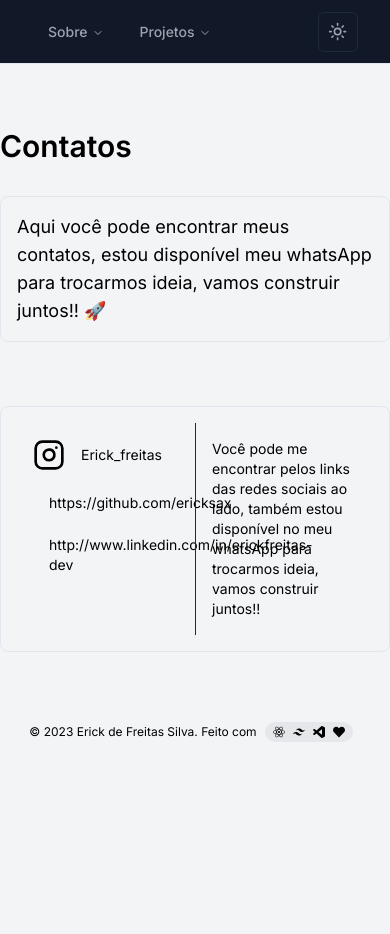
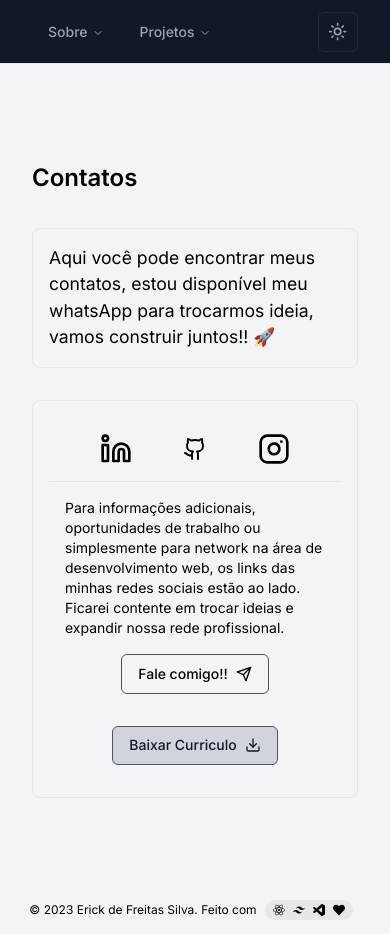
Before and after one commit to ericksax/portfolio2.0, a Next.js app: page /contacts in a window 390 px wide. Before the commit the page ends 844 px from the top, so only its background shows below. Built offline with nearby package versions, Linux system fonts and the light colour scheme.

Commit message:
feat: add responsive layout

```diff
--- a/app/about/page.tsx
+++ b/app/about/page.tsx
@@ -1,13 +1,15 @@
+import { Wrapper } from "@/components/wrapper";
 import { GithubIcon, Instagram, Linkedin, Send } from "lucide-react";
 
 const Sobre = () => {
   return (
+    <Wrapper>
     <section className="max-w-4xl mx-auto text-xl mt-16 text-justify ">
-      <h1 className="text-3xl text-foreground font-semibold mb-8">
+      <h1 className="text-headingClamp2 text-foreground font-semibold mb-8">
         Sobre mim<span className="float-right text-[22px]"> 👨‍⚕️ -{">"} 👨‍💻 </span>{" "}
       </h1>
 
-      <div className="mt-8 text-foreground text-md space-y-4 border border-border rounded-lg p-8">
+      <div className="mt-8 text-foreground text-articleClamp space-y-4 border border-border rounded-lg p-8">
         <p className="ident-8 text-balance">
           <span className="pl-8">
             Sempre estou ligado nas novidades em tecnologia, é o que me motiva!
@@ -44,6 +46,7 @@ const Sobre = () => {
         </p>
       </div>
     </section>
+    </Wrapper>
   );
 };
 export default Sobre;
--- a/app/contacts/page.tsx
+++ b/app/contacts/page.tsx
@@ -1,41 +1,73 @@
-import { GithubIcon, Instagram, Linkedin } from "lucide-react";
+import { DefaultButton } from "@/components/defaultButton";
+import { Button } from "@/components/ui/button";
+import { Wrapper } from "@/components/wrapper";
+import Link from "next/link";
+import { DownloadIcon, GithubIcon, Instagram, Linkedin, Send } from "lucide-react";
 
 const Contacts = () => {
   return (
+<Wrapper>
     <section className="max-w-4xl mx-auto">
-      <h1 className="text-3xl text-foreground font-semibold mb-8 mt-16">
+      <h1 className="text-headingClamp2 text-foreground font-semibold mb-8 mt-16">
         Contatos
       </h1>
       <header className="border border-border rounded-lg p-4 mt-8">
-        <article className="text-foreground text-lg">
+        <article className="text-foreground text-articleClamp">
           Aqui você pode encontrar meus contatos, estou disponível meu whatsApp
           para trocarmos ideia, vamos construir juntos!! 🚀
         </article>
       </header>
-      <section className="grid grid-cols-2 max-w-4xl mx-auto text-xl mt-16 border border-border h-auto rounded-lg p-4 divide-x divide-gray-800 ">
-        <div className="flex flex-col gap-4 p-4">
-          <div className="flex gap-4 items-center text-foreground text-sm">
-            <Instagram size={32} />
-            Erick_freitas
+      <section className="grid grid-cols-1 md:grid-cols-2 max-w-4xl mx-auto text-xl mt-8 border h-auto rounded-lg p-4 divide-y md:divide-x divide-border md:divide-y-0">
+        <div className="flex flex-row items-center sm:flex sm:flex-col justify-evenly sm:items-start gap-4 p-4 justify-ev">
+          <Link
+            href={"https://www.linkedin.com/in/erickfreitas-dev"}
+            target="_blank"
+          >
+            <div className="hidden sm:flex gap-4 items-center text-foreground text-sm transition-all duration-200 ease-in-out hover:scale-105 hover:cursor-pointer">
+              <Linkedin size={32} />
+              http://www.linkedin.com/in/erickfreitas-dev
             </div>
-          <div className="flex gap-4 items-center text-foreground text-sm">
+            <Linkedin size={32} className="sm:hidden"/>
+          </Link>
+          <Link href={"https://github.com/ericksax"} target="_blank">
+            <div className="hidden sm:flex gap-4 items-center text-foreground text-sm transition-all duration-200 ease-in-out hover:scale-105 hover:cursor-pointer">
               <GithubIcon size={32} />
               https://github.com/ericksax
             </div>
-          <div className="flex gap-4 items-center text-foreground text-sm">
-            <Linkedin size={32} />
-            http://www.linkedin.com/in/erickfreitas-dev
+            <GithubIcon className="sm:hidden"/>
+          </Link>
+
+          <Link
+            href={"https://www.instagram.com/erick_freitas/"}
+            target="_blank"
+          >
+            <div className="hidden sm:flex gap-4 items-center text-foreground text-sm transition-all duration-200 ease-in-out hover:scale-105 hover:cursor-pointer">
+              <Instagram size={32} />
+              erick_freitas
             </div>
+            <Instagram size={32} className="sm:hidden"/>
+          </Link>
         </div>
-        <aside>
-          <article className="flex h-full justify-center items-center p-4 text-foreground text-sm">
-            Você pode me encontrar pelos links das redes sociais ao lado, também
-            estou disponível no meu whatsApp para trocarmos ideia, vamos
-            construir juntos!!
+        <aside className="flex flex-col h-full align-center items-center p-4 text-sm">
+          <article className="flex justify-center  text-sm">
+            Para informações adicionais, oportunidades de trabalho ou
+            simplesmente para network na área de desenvolvimento web, os links
+            das minhas redes sociais estão ao lado. Ficarei contente em trocar
+            ideias e expandir nossa rede profissional.
           </article>
+          <span className="flex items-center justify-evenly w-full mt-4 flex-wrap gap-8">
+            <Button variant="outline" className="gap-2 transition-all duration-200 ease-in-out hover:scale-105 ">
+              Fale comigo!! <Send size={16} />
+            </Button>
+            <DefaultButton >
+              Baixar Curriculo
+              <DownloadIcon size={16} />
+            </DefaultButton>
+          </span>
         </aside>
       </section>
 </section>
+</Wrapper>
   );
 };
 
--- a/app/courses/page.tsx
+++ b/app/courses/page.tsx
@@ -4,7 +4,7 @@ const Courses = () => {
   return (
     <Wrapper>
     <section className="max-w-4xl mx-auto">
-      <h1 className="text-3xl text-foreground font-semibold mb-16 mt-16">
+      <h1 className="text-headingClamp2 text-foreground font-semibold mb-16 mt-16">
         Cursos
       </h1>
 
--- a/app/globals.css
+++ b/app/globals.css
@@ -74,7 +74,12 @@
   * {
     @apply border-border;
   }
+
   body {
     @apply bg-background text-foreground;
   }
+
+  h1 {
+    @layer text-[clamp(16px, 2vw, 372px)]
+  }
 }
--- a/app/page.tsx
+++ b/app/page.tsx
@@ -8,7 +8,7 @@ export default function Home() {
   return (
     <Wrapper>
       <section className="max-w-4xl mx-auto  mt-[72px]">
-        <h1 className="text-[clamp(120px, 20vw, 420px)] font-semibold ">
+        <h1 className=" text-headingClamp font-semibold ">
           👋 Oi, eu sou Erick... Fullstack Developer! 😊
         </h1>
         <article className="space-x-4 mt-8 ident-8 text-foreground text-md">
@@ -21,7 +21,7 @@ export default function Home() {
       </section>
 
       <div className="max-w-4xl mx-auto mt-8 ">
-        <strong className="px-4 py-2 rounded-full bg-accent text[clamp(2px, 70vw, 128px)]">
+        <strong className="px-4 py-2 rounded-full bg-accent text-[12px]">
           Midias sociais e contato 💌 ☎{" "}
         </strong>
       </div>
--- a/app/projects/page.tsx
+++ b/app/projects/page.tsx
@@ -17,11 +17,11 @@ const Projects = async () => {
   return (
     <Wrapper>
       <section className="max-w-4xl mx-auto">
-        <h1 className="text-3xl text-foreground font-semibold mb-8 mt-8">
+        <h1 className="text-headingClamp2 text-foreground font-semibold mb-8 mt-8">
           Projetos
         </h1>
         <header className="border border-b border-border rounded-lg p-4 w-full m-auto mt-8 ">
-          <article className="text-foreground text-lg">
+          <article className="text-foreground text-articleClamp">
             Aqui estão alguns dos meus projetos que tenho desenvolvido. Todos
             eles estão no meu perfil do github, você pode conferir mais detalhes
             clicando sobre eles. 🚀
--- a/app/techs/page.tsx
+++ b/app/techs/page.tsx
@@ -1,3 +1,4 @@
+import { Wrapper } from "@/components/wrapper";
 import {
   FaReact,
   FaNode,
@@ -16,6 +17,7 @@ import {
 
 const Techs = () => {
   return (
+    <Wrapper>
     <section className="max-w-4xl mx-auto">
       <h1 className="text-3xl text-foreground font-semibold mb-8 mt-16">
         Sobre as tecnologias
@@ -51,6 +53,7 @@ const Techs = () => {
         <FaLinux size={32} color="#FCC624" />
       </div>
     </section>
+    </Wrapper>
   );
 };
 
--- a/tailwind.config.js
+++ b/tailwind.config.js
@@ -9,7 +9,7 @@ module.exports = {
   ],
   theme: {
     screens: {
-      'xs': '480px',  // Adiciona um novo ponto de interrupção 'xs'
+      'xs': '480px',
       'sm': '640px',
       'md': '768px',
       'lg': '1024px',
@@ -59,6 +59,11 @@ module.exports = {
           foreground: "hsl(var(--card-foreground))",
         },
       },
+      fontSize: {
+        headingClamp: "clamp(2rem, 3.6vw, 8rem)",
+        headingClamp2: "clamp(1.5rem, 1.6vw, 3rem)",
+        articleClamp: "clamp(1.1rem, 1vw, 2rem)",
+      },
       borderRadius: {
         lg: "var(--radius)",
         md: "calc(var(--radius) - 2px)",
```
Lines whose indentation alone changed are shown as unchanged.
